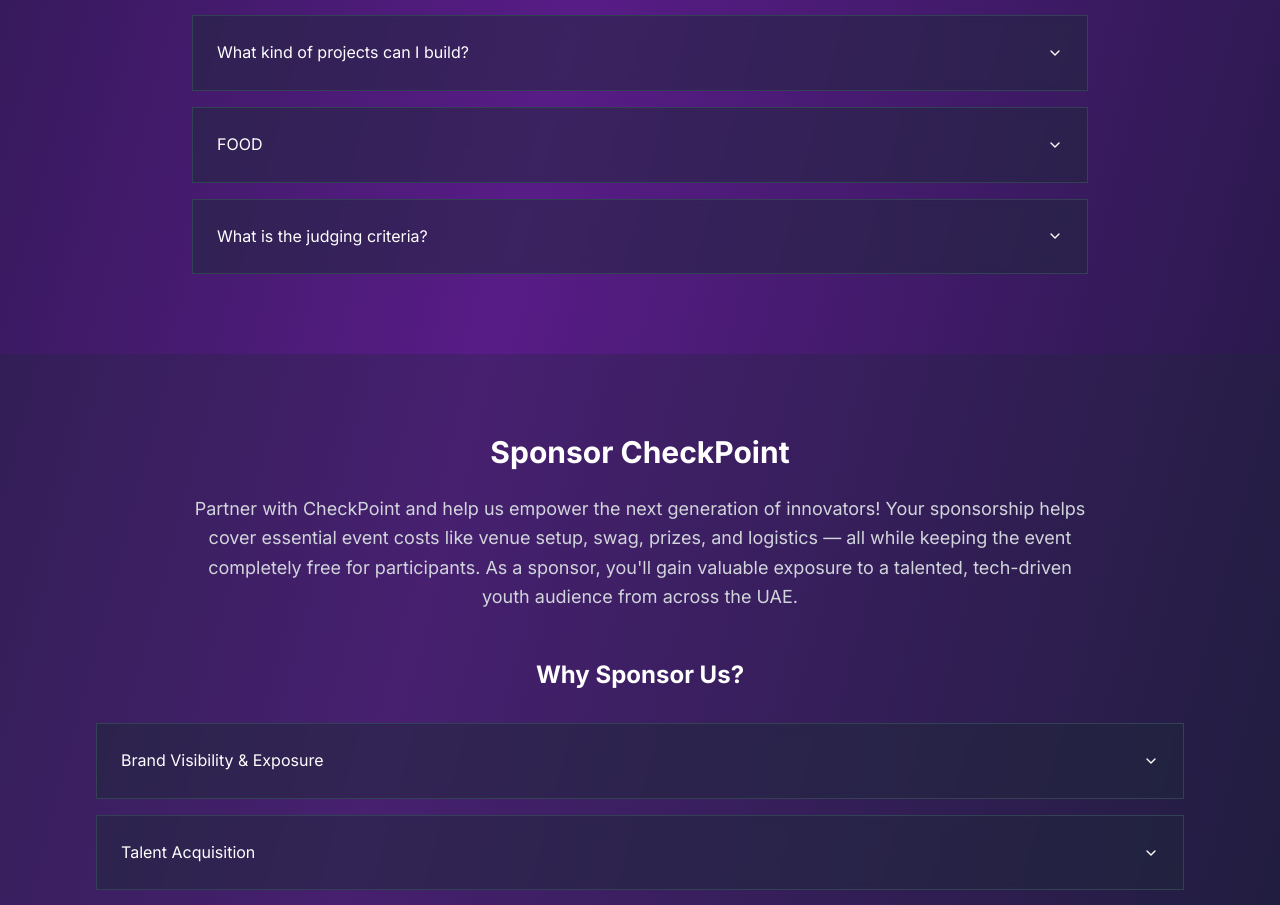
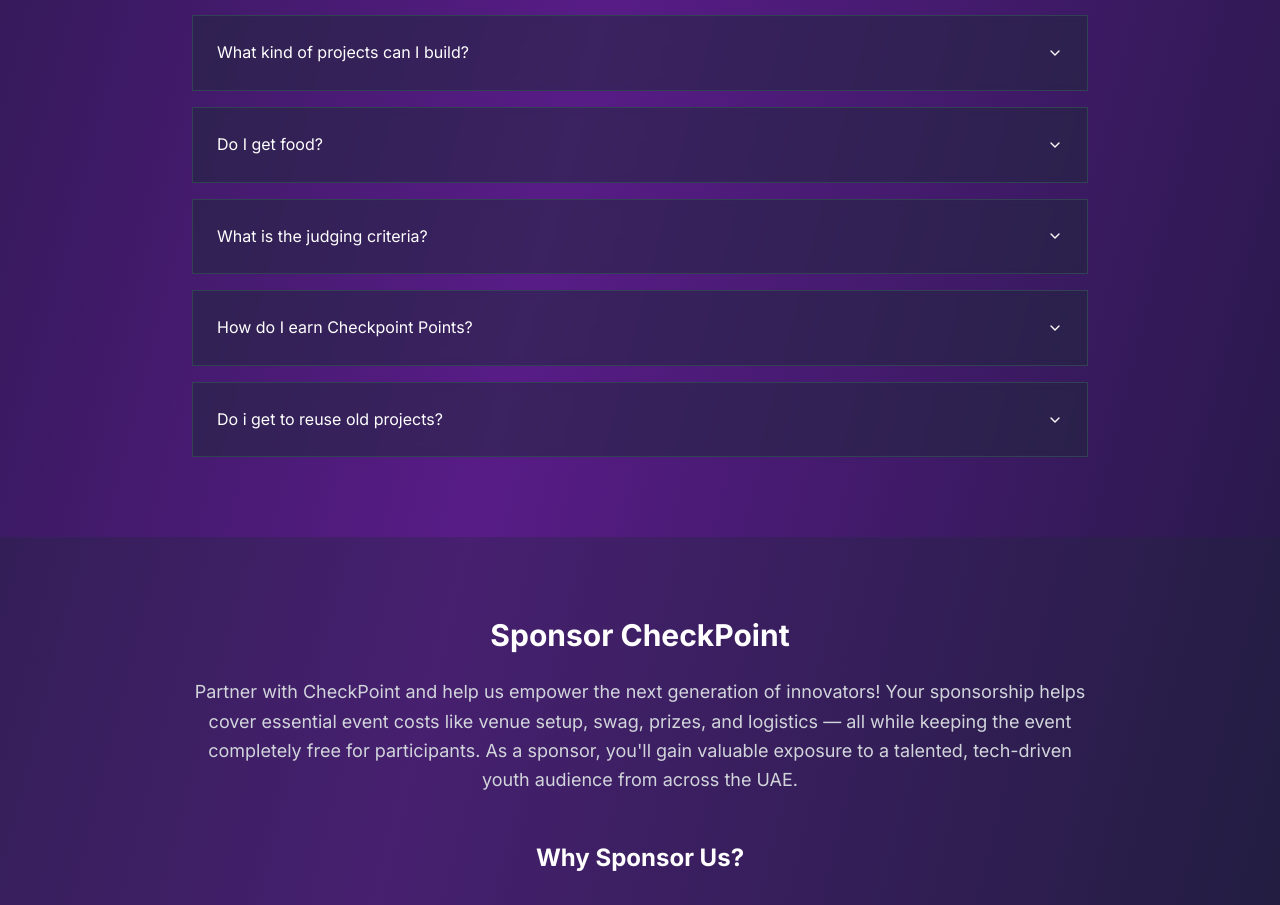
Before and after one commit to aya-aladdin/checkpoint, a Next.js app: page / in a window 1280 px wide. Shown: the part 2643-3548 px from the top of the page. Built offline with nearby package versions, Linux system fonts and the light colour scheme.

Commit message:
added FAQ's (done...maybe?)

```diff
--- a/components/HeroSection.tsx
+++ b/components/HeroSection.tsx
@@ -49,7 +49,7 @@
                             alt="CheckPoint Event Illustration"
                             width={500}
                             height={400}
-                            className="w-full h-auto rounded-lg max-w-sm lg:max-w-lg"
+                            className="w-full h-auto rounded-lg max-w-xs lg:max-w-lg"
                             priority
                         />
                     </div>
--- a/components/TextData.tsx
+++ b/components/TextData.tsx
@@ -34,7 +34,7 @@
     },
     {
         question: "Is there a cost to participate?",
-        answer: "No, CheckPoint is absolutely FREE for all participants! We believe in making technology accessible to everyone, so the full experience — including workshops, mentorship, and swag — comes at no cost, thanks to our amazing sponsors."
+        answer: "No, CheckPoint is absolutely FREE for all participants! We believe in making technology accessible to everyone, so the full experience — including workshops, mentorship, and swag — comes at no cost, thanks to our amazing sponsors. The only optional fee is for food: if you'd like us to handle meals for you during the event, you can chip in your requested amount. Otherwise, feel free to bring your own or grab food your way or order food yourself!"
     },
     {
         question: "Do I need a team?",
@@ -45,12 +45,20 @@
         answer: "You can build anything you can imagine — as long as it's based on the theme: gamified productivity and street culture. Whether it's a web app, mobile app, AI model, or hardware hack, your project should creatively incorporate those two keywords in any way you interpret them - be creative and twist the words. Take the theme, run with it, and make something totally unique!"
     },
     {
-        question: "FOOD",
-        answer: "The only optional fee is for food: if you'd like us to handle meals for you during the event, you can chip in your requested amount. Otherwise, feel free to bring your own or grab food your way or order food yourself!"
+        question: "Do I get food?",
+        answer: "No. You’re coding, not feasting. Do bring snacks and money to order food, If you wish you may ask volunteers to team up a place for people to order from to minimise delivery costs!"
     },
     {
         question: "What is the judging criteria?",
         answer: "There won't be peer voting this time - instead, our amazing volunteers (+ shahm) will be casting the votes!"
+    },
+    {
+        question: "How do I earn Checkpoint Points?",
+        answer: "Tasks, submissions, random events, and winning! Auction shop opens Day 3. Our digital wallet is required."
+    },
+    {
+        question: "Do i get to reuse old projects?",
+        answer: "All projects must be built on site — no old code, no pre-built apps. Be bold, start fresh, and build something awesome right here with us!"
     },
 ];
 
```
